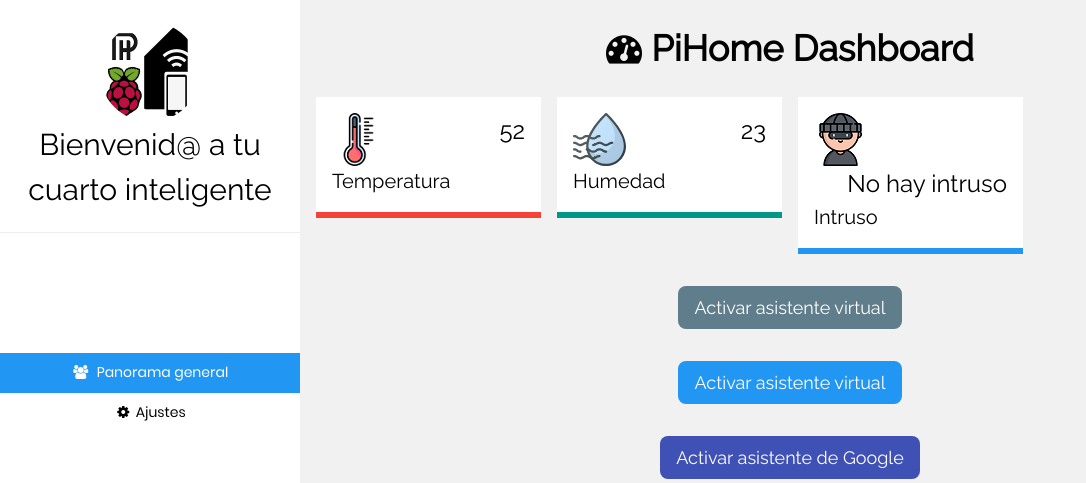
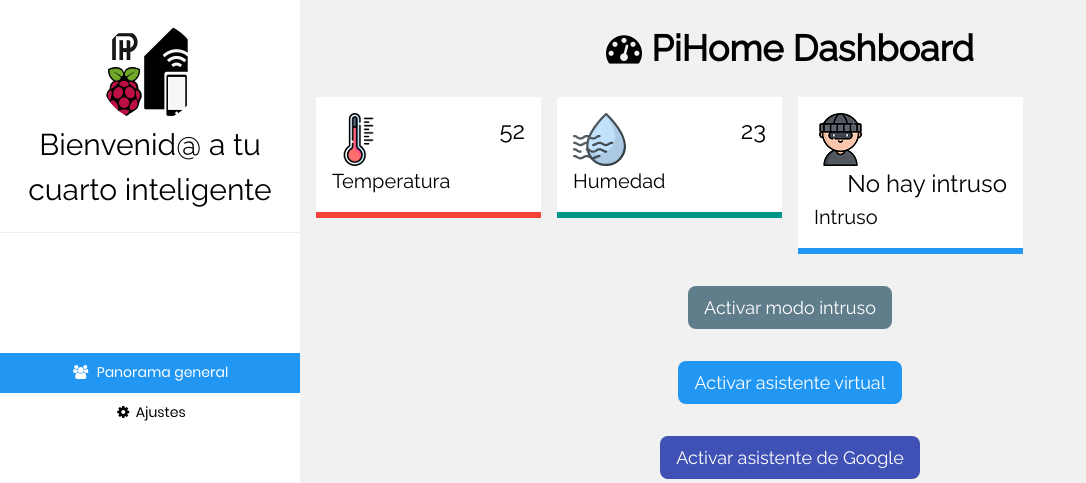
Before and after one commit to elagabalus01/ProyectoSistemasEmbebidos, a Flask app: template piHomeDashboard/templates/overview.htm in a window 1280 px wide. Shown: the part 44-527 px from the top of the page, without its empty margins (0-1086 px from the left). Run offline with Flask 2, Linux system fonts and the light colour scheme; the template is opened without the code that fills it, so the values that code supplies are empty; parts of the project's set-up code (start-up, migrations or seed data) failed here and were passed over; some libraries are stand-ins or nearby versions.

Commit message:
Adición de clase constantes, cambio de chat y botón intruso en WEB

```diff
--- a/GoogleAssistant.py
+++ b/GoogleAssistant.py
@@ -18,7 +18,7 @@ class GoogleAssistant():
             bot.send_message(Constantes.chat_id(),'''Con el asistente de Google encencidido se puede disfrutar de comandos de voz originales de Google:
     -> ¿Cómo está el clima?
     -> Dame una receta de cocina
-    -> ¿Cómo está el clima?
+    -> ¿Cómo está el tráfico hacia Ciudad de México?
     -> ¡Todo lo que tu desees saber en tiempo real!''')
             Thread(target=self.activarAsistenteGoogle).start()
         @bot.message_handler(commands=["apagargoogleassistant"])
--- a/piHomeDashboard/templates/overview.htm
+++ b/piHomeDashboard/templates/overview.htm
@@ -96,7 +96,7 @@ html,body,h1,h2,h3,h4,h5 {font-family: "Raleway", sans-serif}
   </div>
 
   <div class="w3-container w3-center w3-padding-16">
-    <button id="btn-intruso" class="w3-button w3-blue-grey w3-large w3-round-large">Activar asistente virtual</button>
+    <button id="btn-intruso" class="w3-button w3-blue-grey w3-large w3-round-large">Activar modo intruso</button>
   </div>
 
   <div class="w3-container w3-center w3-padding-16">
```
